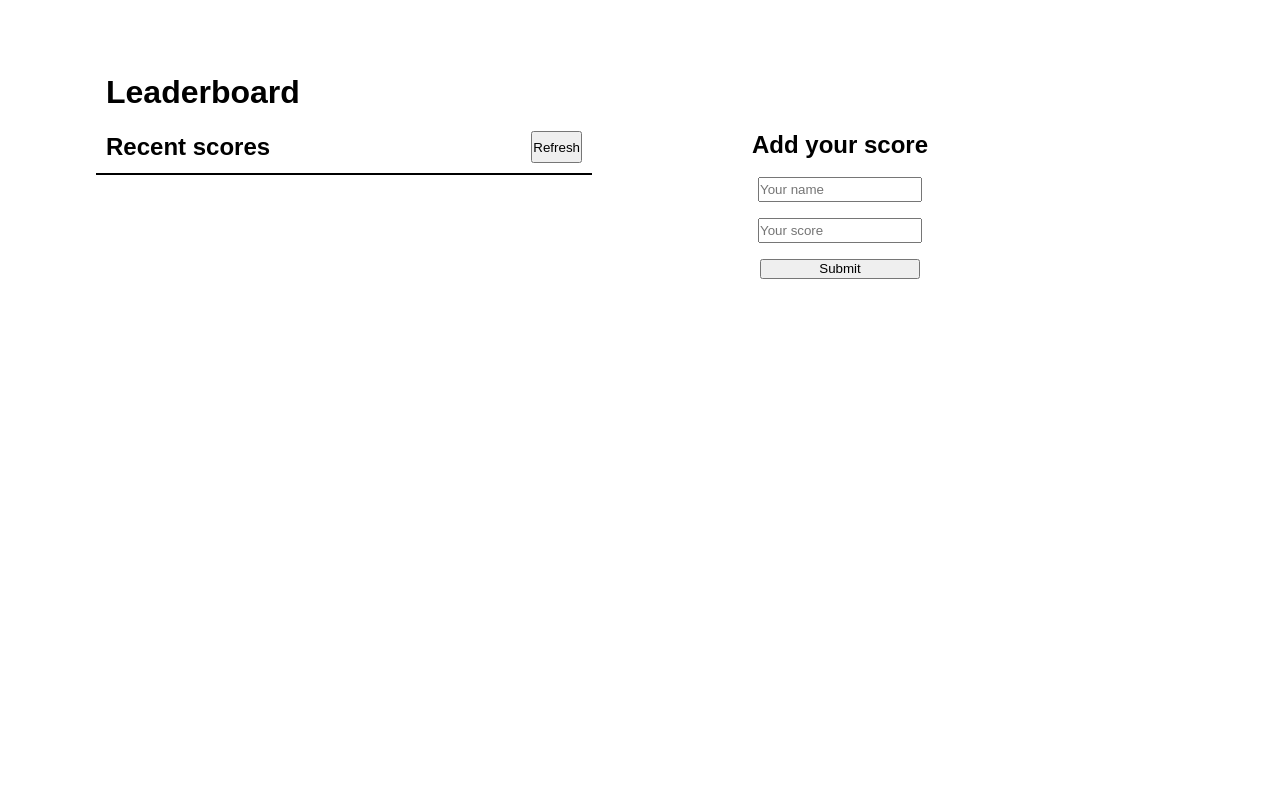
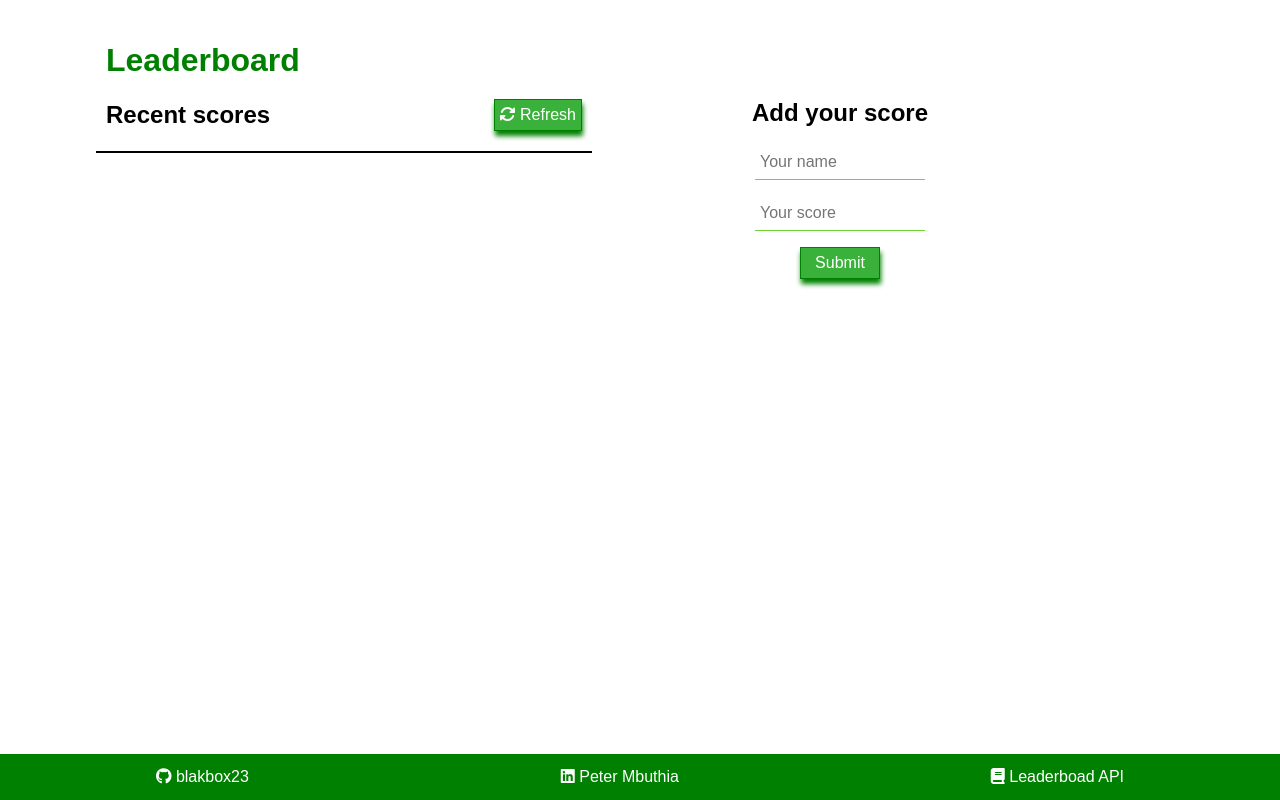
Before and after one commit to blakbox23/Leaderboard, a website built with webpack: page src/index.html in a window 1280 px wide. Built offline with nearby package versions, Linux system fonts and the light colour scheme; no server answers.

Commit message:
Add some styling to the UI

```diff
--- a/src/index.html
+++ b/src/index.html
@@ -3,6 +3,7 @@
 <head>
     <meta charset="UTF-8">
     <meta name="viewport" content="width=device-width, initial-scale=1.0">
+    <script src="https://kit.fontawesome.com/6abfc73bc9.js" crossorigin="anonymous"></script>
     <title>Leaderboard</title>
 </head>
 <body>
@@ -13,7 +14,7 @@
     <div id = 'scores-div'>
       <div id="scores-div-header">
           <h2>Recent scores</h2>
-          <button id="refresh-btn">Refresh</button>
+          <button id="refresh-btn"><i class="fas fa-sync-alt"></i> Refresh</button>
       </div>
       <div id="scores-table">
           <ul id='list-section'>
@@ -32,5 +33,10 @@
     </div>
 
 </section>
+<footer>
+    <p><a href="https://github.com/blakbox23" target="blank"> <i class="fab fa-github"></i>  blakbox23 </a></p>
+    <p><a href="https://www.linkedin.com/in/peter-mbuthia/" target="blank"> <i class="fab fa-linkedin"></i> Peter Mbuthia </a></p>
+    <p><a href="https://www.notion.so/microverse/Leaderboard-API-service-24c0c3c116974ac49488d4eb0267ade3" target="blank"><i class="fas fa-book"></i> Leaderboad API </a></p>
+</footer>
 </body>
 </html>
--- a/src/index.js
+++ b/src/index.js
@@ -15,6 +15,10 @@ form.addEventListener('submit', (e) => {
   score.value = '';
 });
 
+window.addEventListener('load', async () => {
+  uilist(await getFromApi());
+});
+
 refreshBtn.addEventListener('click', async () => {
   uilist(await getFromApi());
 });
--- a/src/interfaceList.js
+++ b/src/interfaceList.js
@@ -3,7 +3,7 @@ const uilist = (data) => {
   list.innerHTML = '';
   data.forEach((element) => {
     const listItem = document.createElement('li');
-    listItem.innerHTML = `${element.user} : ${element.score}`;
+    listItem.innerHTML = `<span id='name-span'>${element.user} </span> <span id='id-span'>${element.score}</span>`;
     list.appendChild(listItem);
   });
 };
--- a/src/style.css
+++ b/src/style.css
@@ -4,16 +4,23 @@
 }
 
 body {
-  padding: 4rem 6rem;
+  padding: 2rem 6rem;
   font-family: 'Poppins', sans-serif;
 }
 
 ul {
   border: 1px solid black;
+  margin-top: 10px;
 }
 
 header {
   padding: 10px;
+  color: green;
+}
+
+a {
+  text-decoration: none;
+  color: #fff;
 }
 
 #main-sec {
@@ -35,16 +42,51 @@ header {
 
 #refresh-btn {
   height: 2rem;
+  border: 0.5px solid green;
+  padding: 2px 5px;
+  font-size: 1rem;
+  color: white;
+  background-color: rgb(58, 177, 58);
+  cursor: pointer;
+  box-shadow: 1px 5px 5px green;
+}
+
+#submit-btn {
+  border: 0.5px solid green;
+  padding: 2px 5px;
+  color: white;
+  background-color: rgb(58, 177, 58);
+  cursor: pointer;
+  box-shadow: 1px 5px 5px green;
+  height: 2rem;
+  width: 5rem;
+  font-size: 1rem;
+}
+
+#refresh-btn:active,
+#submit-btn:active {
+  transform: scale(0.95);
+  box-shadow: none;
+}
+
+#refresh-btn:hover i {
+  transform: rotate(90deg);
+  transition: all 0.4s ease-in-out;
 }
 
 li {
   list-style: none;
   height: 20px;
   padding: 6px 5px;
+  display: flex;
 }
 
 li:nth-child(odd) {
-  background: rgb(199, 225, 255);
+  background: rgb(159, 214, 159);
+}
+
+#name-span {
+  width: 7rem;
 }
 
 #scores-form {
@@ -64,5 +106,29 @@ form {
 form input {
   margin: 0.5rem;
   width: 10rem;
-  height: 1.3rem;
+  height: 1.5rem;
+  padding: 5px;
+  border: none;
+  border-bottom: 1.5px solid rgb(111, 212, 53);
+  outline: none;
+  font-size: 1rem;
 }
+
+footer {
+  position: absolute;
+  bottom: 0;
+  background-color: green;
+  height: 46px;
+  left: 0;
+  right: 0;
+  display: flex;
+  align-items: center;
+  color: white;
+  justify-content: space-around;
+}
+
+footer p:hover {
+  cursor: pointer;
+  transform: scale(1.2);
+  transition: all 0.4s ease;
+}
```
